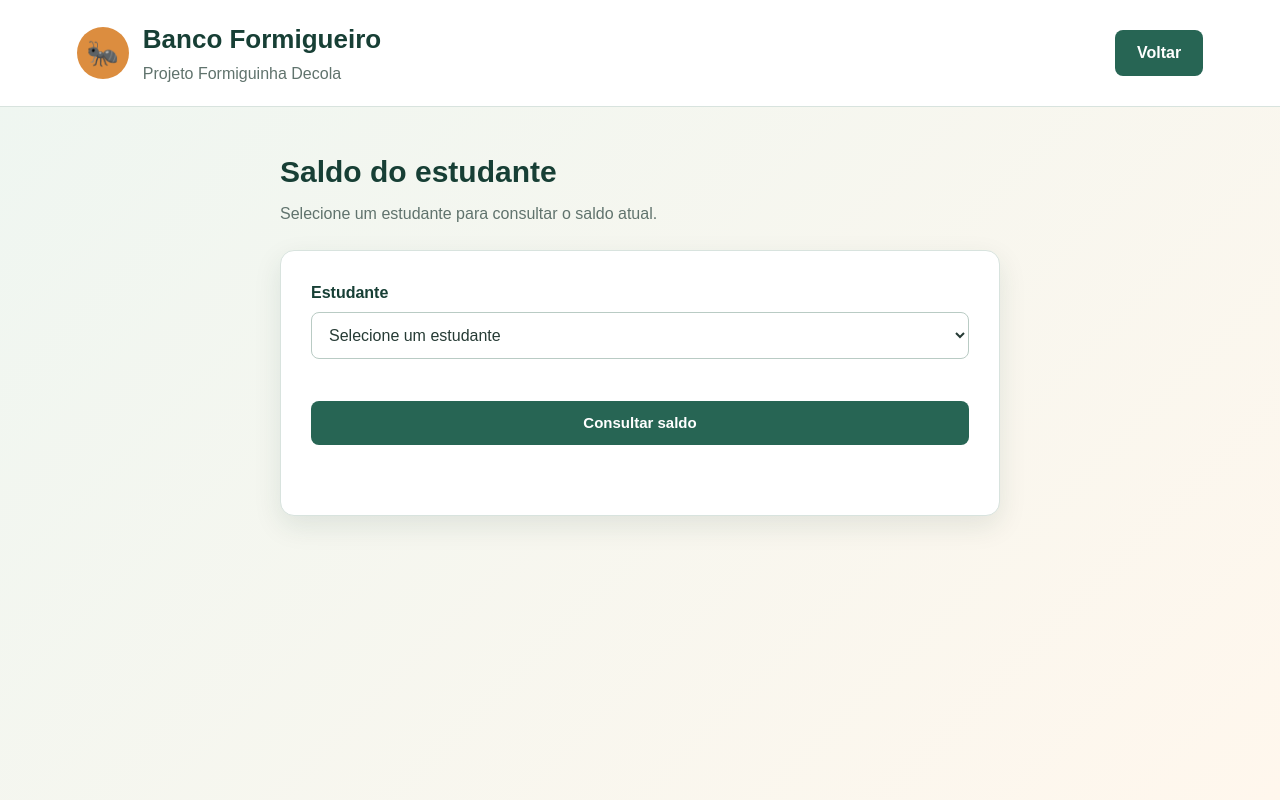
After one commit to analauratomazsantos-sys/formiguinha-decola, a Node server app: page /saldo in a window 1280 px wide. The commit adds this page. Run offline with Node 20, Linux system fonts and the light colour scheme.

Commit message:
Cria tela de consulta de saldo

```diff
--- a/api/controllers/indexControllers.js
+++ b/api/controllers/indexControllers.js
@@ -18,10 +18,19 @@ function exibirLancamentoLRCash(req, res) {
     res.render("lancamento-lrcash", { estudantes: [] });
 }
 
+function exibirSaldo(req, res) {
+    res.render("saldo-estudante", {
+        estudantes: [],
+        estudanteSelecionado: null,
+        saldo: null
+    });
+}
+
 module.exports = {
     exibirLogin,
     exibirPainel,
     exibirCadastroEstudante,
     exibirListaEstudantes,
-    exibirLancamentoLRCash
+    exibirLancamentoLRCash,
+    exibirSaldo
 };
--- a/api/routes/indexRoutes.js
+++ b/api/routes/indexRoutes.js
@@ -8,5 +8,6 @@ router.get("/painel", indexControllers.exibirPainel);
 router.get("/estudantes/novo", indexControllers.exibirCadastroEstudante);
 router.get("/estudantes", indexControllers.exibirListaEstudantes);
 router.get("/lrcash", indexControllers.exibirLancamentoLRCash);
+router.get("/saldo", indexControllers.exibirSaldo);
 
 module.exports = router;
--- /dev/null
+++ b/api/views/saldo-estudante.ejs
@@ -0,0 +1,60 @@
+<!DOCTYPE html>
+<html lang="pt-BR">
+<head>
+    <meta charset="UTF-8">
+    <meta name="viewport" content="width=device-width, initial-scale=1.0">
+    <title>Saldo do estudante | Formiguinha Decola</title>
+    <link rel="stylesheet" href="/css/estilos.css">
+</head>
+<body class="pagina-formulario">
+    <header class="topo-painel">
+        <div class="marca-painel">
+            <span class="icone-formiga">🐜</span>
+            <div>
+                <h1>Banco Formigueiro</h1>
+                <p>Projeto Formiguinha Decola</p>
+            </div>
+        </div>
+        <a class="botao-sair" href="/painel">Voltar</a>
+    </header>
+
+    <main class="conteudo-formulario">
+        <section class="cabecalho-formulario">
+            <h2>Saldo do estudante</h2>
+            <p>Selecione um estudante para consultar o saldo atual.</p>
+        </section>
+
+        <form id="form-saldo" class="formulario-estudante" method="GET" action="/saldo" novalidate>
+            <div class="campo-formulario">
+                <label for="estudante">Estudante</label>
+                <select id="estudante" name="estudanteId" required>
+                    <option value="">Selecione um estudante</option>
+                    <% if (estudantes && estudantes.length > 0) { %>
+                        <% estudantes.forEach((estudante) => { %>
+                            <option value="<%= estudante.id %>"><%= estudante.nome %> — <%= estudante.turma %></option>
+                        <% }); %>
+                    <% } %>
+                </select>
+                <small class="mensagem-campo" id="erro-estudante"></small>
+            </div>
+
+            <div class="acoes-formulario">
+                <button class="botao-salvar" type="submit">Consultar saldo</button>
+            </div>
+
+            <p id="mensagem-saldo" class="mensagem-cadastro" aria-live="polite"></p>
+        </form>
+
+        <% if (estudanteSelecionado && saldo !== null) { %>
+            <section class="resultado-saldo">
+                <p>Saldo disponível</p>
+                <h3><%= estudanteSelecionado.nome %></h3>
+                <p class="identificacao-turma">Turma: <%= estudanteSelecionado.turma %></p>
+                <strong><%= Number(saldo).toFixed(2).replace(".", ",") %> LRCash</strong>
+            </section>
+        <% } %>
+    </main>
+
+    <script src="/js/saldo-estudante.js"></script>
+</body>
+</html>
--- /dev/null
+++ b/public/js/saldo-estudante.js
@@ -0,0 +1,16 @@
+const form = document.getElementById("form-saldo");
+const estudanteSelect = document.getElementById("estudante");
+const erroEstudante = document.getElementById("erro-estudante");
+const mensagem = document.getElementById("mensagem-saldo");
+
+form.addEventListener("submit", (event) => {
+    erroEstudante.textContent = "";
+    mensagem.textContent = "";
+
+    if (estudanteSelect.value === "") {
+        event.preventDefault();
+        erroEstudante.textContent = "Selecione um estudante.";
+        mensagem.textContent = "Escolha um estudante para consultar o saldo.";
+        return;
+    }
+});
```
Also changed, not shown: public/css/estilos.css (+31 -0 lines).
